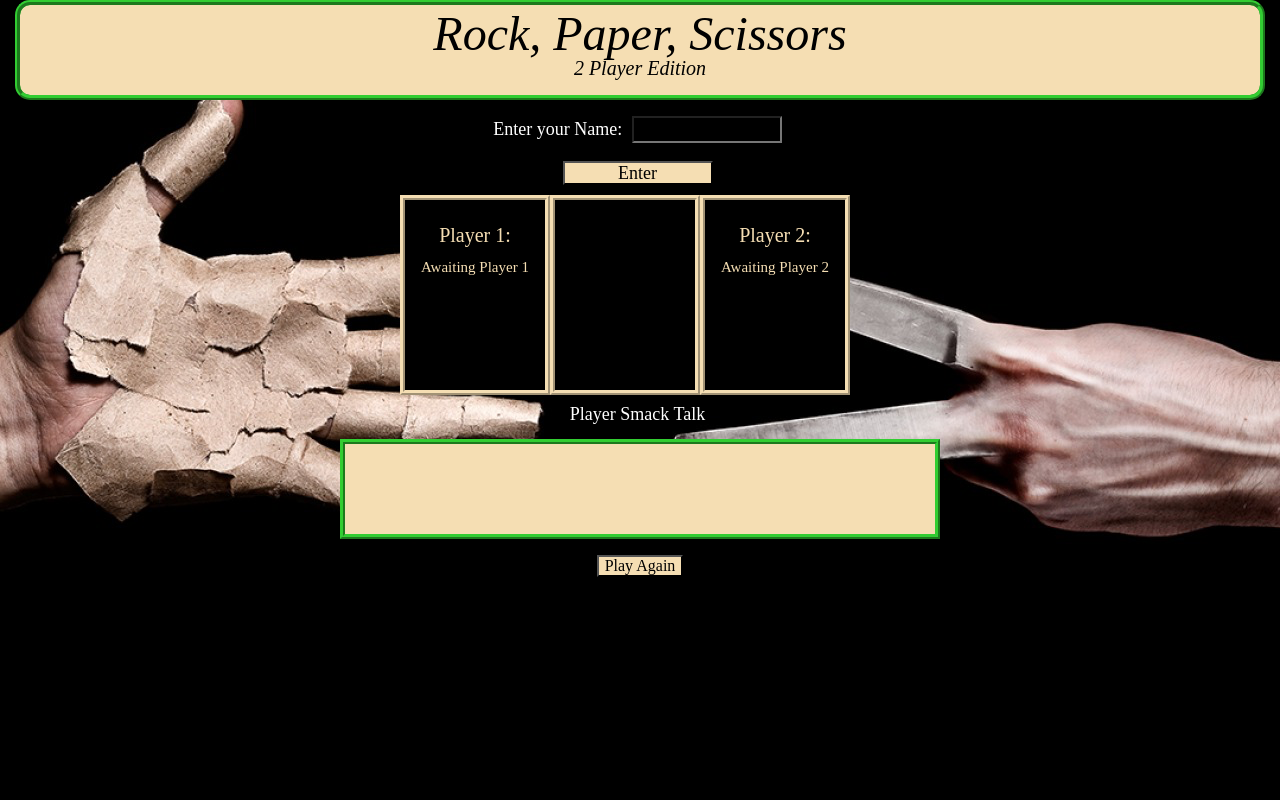
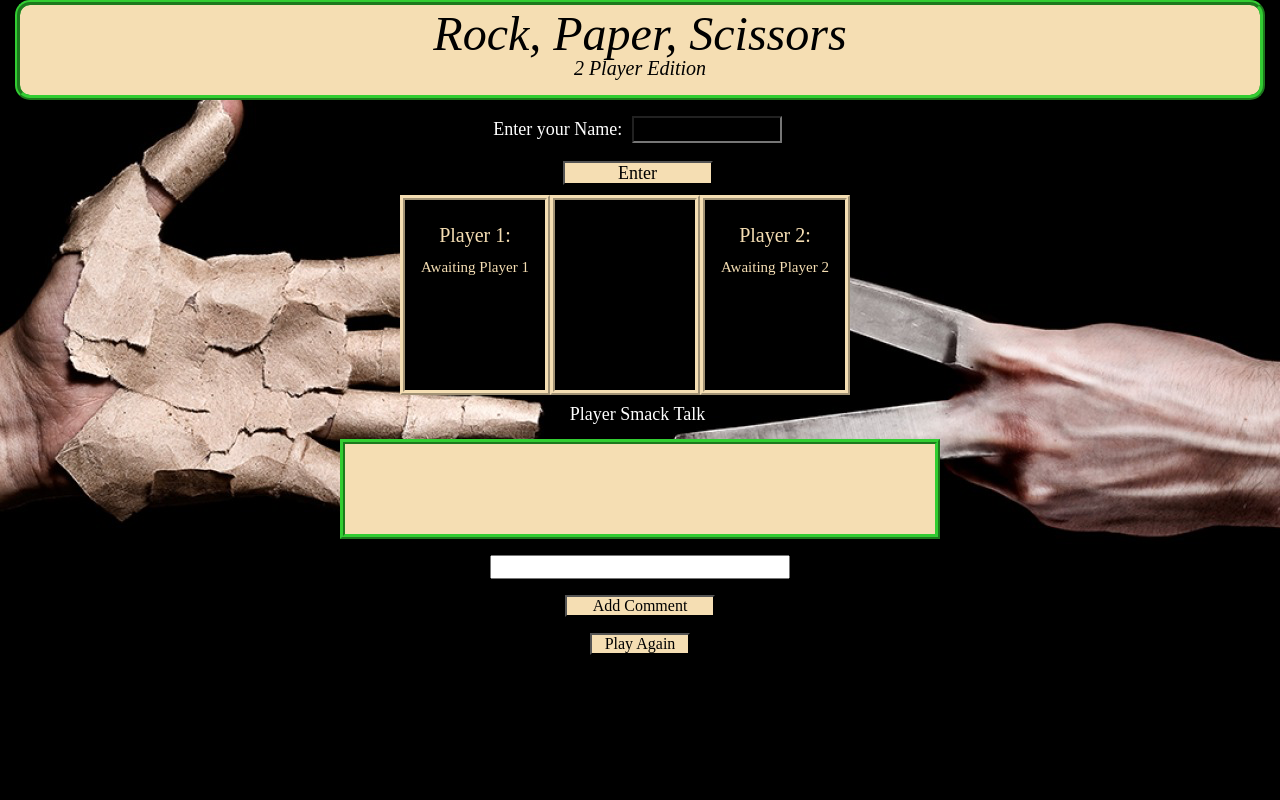
Before and after one commit to JRiepe/RPS-Multiplayer, a PHP site: page / in a window 1280 px wide. Run offline with PHP 8.4, Linux system fonts and the light colour scheme; some libraries are stand-ins or nearby versions.

Commit message:
struggling through

```diff
--- a/assets/css/style.css
+++ b/assets/css/style.css
@@ -80,7 +80,7 @@ h2 {
 
 }
 
-#nameForm, #nameInput, label{
+#nameForm, #nameInput, label {
 	background-color: transparent;
 	color: white;
 	font-size: 18px;
@@ -100,11 +100,7 @@ h2 {
 
 
 
-#addPlayer, #resetButton  {
-	color: black;
-	background-color: wheat;
 
-}
 
 #playerBox {
 	margin: 0 auto;
@@ -146,49 +142,59 @@ h2 {
 
 }	/* end #player1 #player2 #resultsBox */
 
-
+#infoBox1, #infoBox2 {
+	text-align: center;
+	color: white;
+	font-size: 20px;
+}
 
 
 #commentBox {
 	margin: 0 auto;
 	position: relative;
+	text-align: left;
 	float: none;
-
-
-
 	background-color: wheat;
 	color: black;
 	border-style: ridge;
 	border-width: 5px;
+	border-color: limegreen;
+	max-width: 600px;
+	height: 100px;
+	overflow: auto;
 
-	border-color: limegreen;
-
-
-	max-width: 600px;
-	min-height: 100px;
-
-	overflow: auto;
 }
 
 #commentBox1, #commentBox2 {
 	position: relative;
 	float: left;
-
-
-
 	background-color: wheat;
 	color: black;
 	border-style: ridge;
 	border-width: 5px;
-
 	border-color: limegreen;
 	margin: 0 auto;
 	overflow: auto;
 }
+
+
+
 input	{
 	width: 150px;
 	color: black
 	background-color: steelblue;
+}
+
+
+#addPlayer, #resetButton, #addComment, button {
+	color: black;
+	background-color: wheat;
+	min-width: 100px;
+
+}
+
+#commentInput {
+	width: 300px;
 }
 
 #buttonCol	{
@@ -220,7 +226,7 @@ margin-bottom: 5px;
 
 }
 
-button:hover, #addAnimal:hover {
+button:hover {
 
 	background-color: limegreen;
 	border-color: wheat;
--- a/index.html
+++ b/index.html
@@ -36,7 +36,8 @@
 				    <input id="addPlayer" type="submit" value="Enter">
   				</form>
 			</div>
-
+			<div id="infoBox1"></div>
+			<div id="infoBox2"></div>
 
 			<div id="playerBox">
 					<!-- Player 1 info will go here -->
@@ -72,10 +73,16 @@
 
 			</div> <!-- end playerBox -->
 			<label for="commentBox">Player Smack Talk</label><br><br>
-			<div id="commentBox">
 
+			<div id="commentBox"></div><br> <!-- end commentBox -->
 
-			</div> <!-- end commentBox -->
+			<form id="commentForm">
+
+				    <input type="text" id="commentInput"><br><br>
+
+				    <!-- Button triggers new player to be added -->
+				    <input id="addComment" type="submit" value="Add Comment">
+  				</form>
 			<br>
 			<div id="resetBox"><button id=resetButton>Play Again</button></div>
 
```
Also changed, not shown: assets/javascript/app.js (+101 -15 lines).
